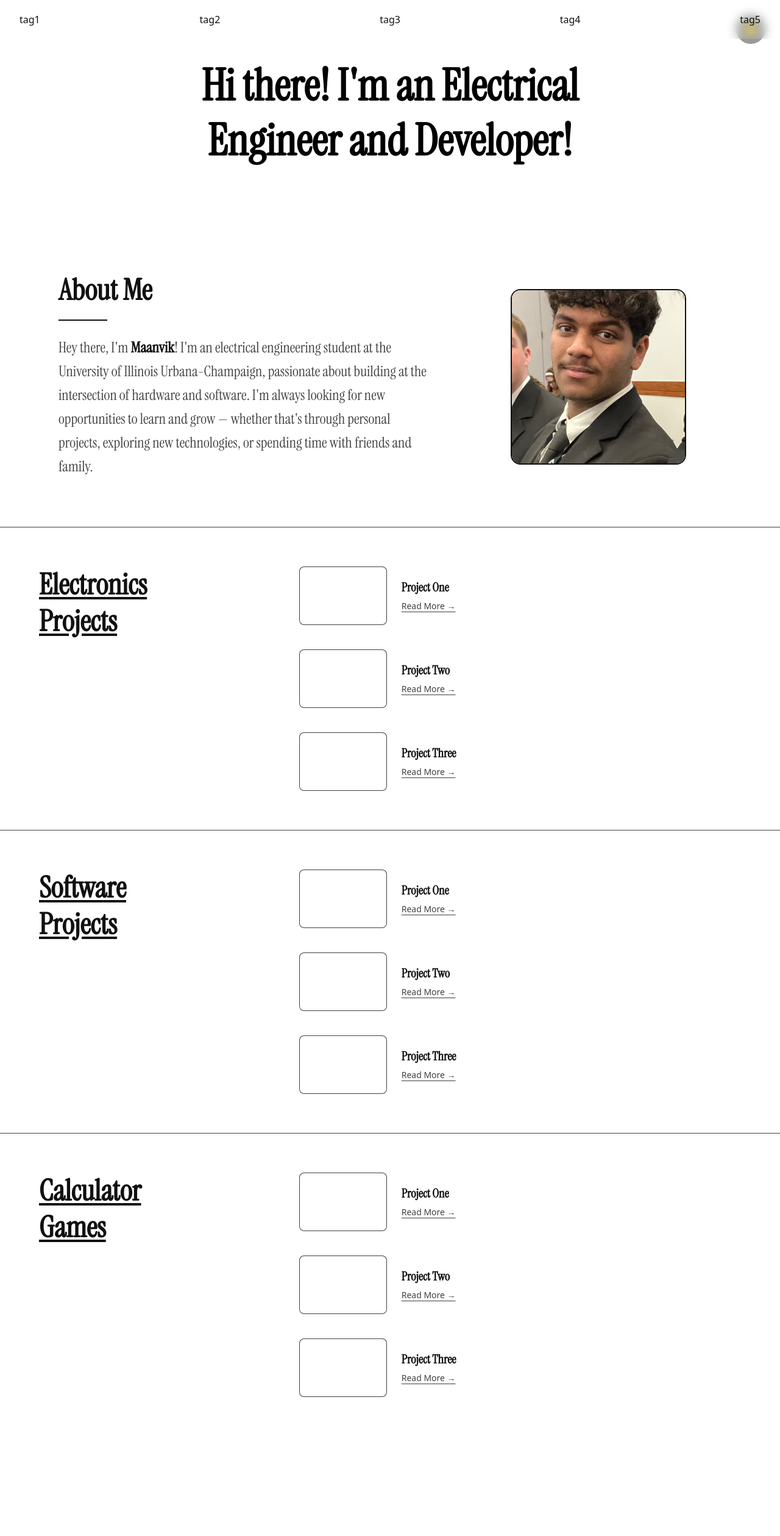
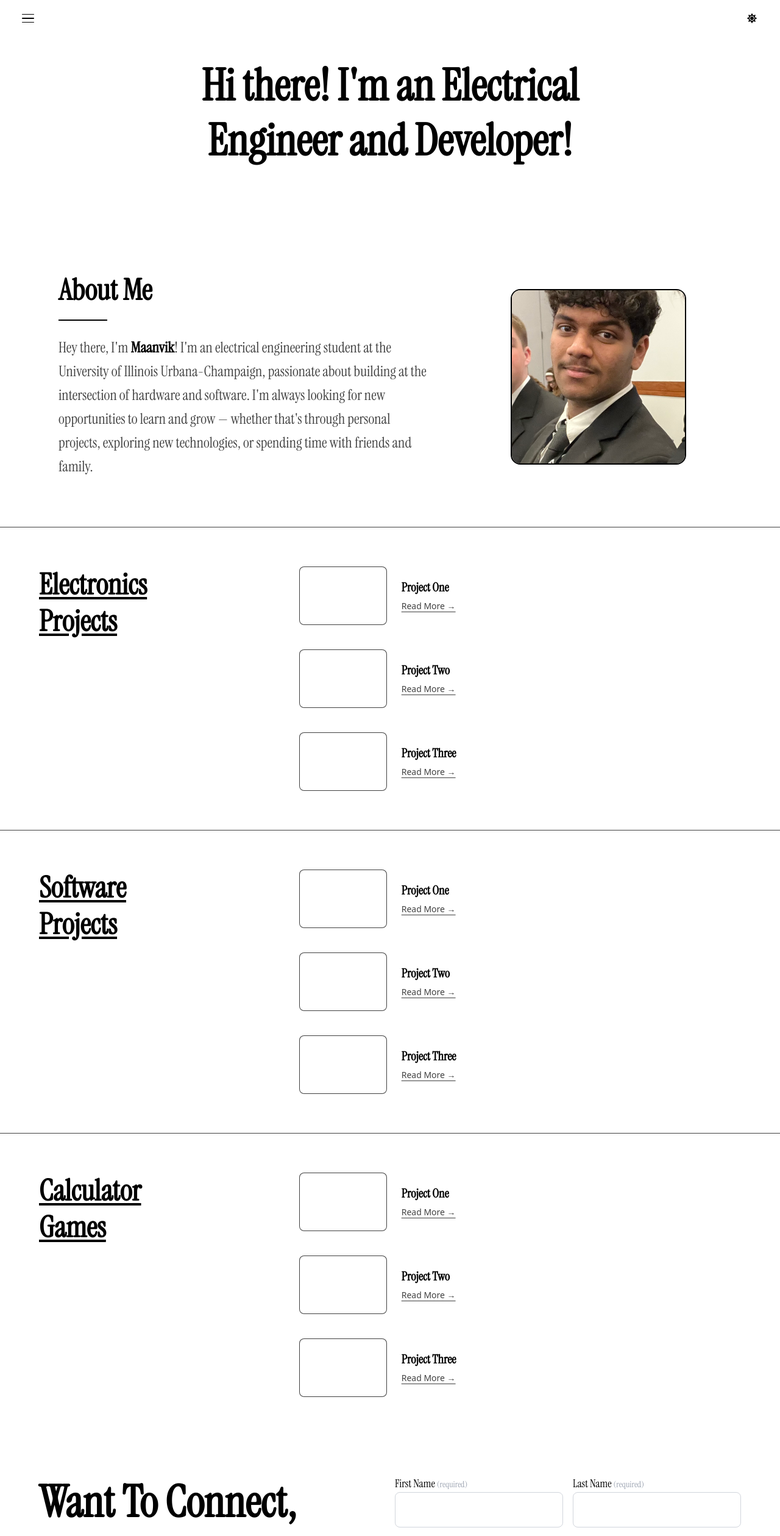
Before and after one commit to maanvikp20/portfolio, a Next.js app: page /portfolio in a window 1280 px wide. Shown: the top 2519 px of the page at 61% size. Before the commit the page ends 2355 px from the top, so only its background shows below. Built offline with nearby package versions, Linux system fonts and the light colour scheme.

Commit message:
added contacts and also darkmodetoggle

```diff
--- /dev/null
+++ b/components/Contact.jsx
@@ -0,0 +1,113 @@
+"use client";
+import { motion } from "framer-motion";
+
+export default function Contact() {
+  return (
+    <motion.section
+      className="px-8 md:px-16 py-16"
+      initial={{ opacity: 0, y: 40 }}
+      whileInView={{ opacity: 1, y: 0 }}
+      viewport={{ once: true, margin: "-100px" }}
+      transition={{ duration: 0.7, ease: "easeOut" }}
+    >
+      <div className="flex gap-4">
+        <div className="flex-1">
+          <h2
+            className="text-5xl md:text-7xl font-bold leading-tight transition-colors duration-300"
+            style={{
+              fontFamily: "var(--font-instrument-serif)",
+            }}
+          >
+            Want To Connect,
+            <br />
+            Get In Touch
+          </h2>
+        </div>
+
+        <form className="flex-1">
+          {/* First Row - FName, LName */}
+          <div className="flex gap-4 mb-4">
+            {/* First Name */}
+            <div className="flex-1 ">
+              <p
+                className="text-lg"
+                style={{ fontFamily: "var(--font-instrument-serif)" }}
+              >
+                First Name{" "}
+                <span className="text-gray-400 text-sm">(required)</span>
+              </p>
+              <input
+                type="text"
+                className="w-full p-4 border border-gray-300 rounded-lg"
+              />
+            </div>
+            {/* Last Name */}
+            <div className="flex-1">
+              <p
+                className="text-lg"
+                style={{ fontFamily: "var(--font-instrument-serif)" }}
+              >
+                Last Name{" "}
+                <span className="text-gray-400 text-sm">(required)</span>
+              </p>
+              <input
+                type="text"
+                className="w-full p-4 border border-gray-300 rounded-lg"
+              />
+            </div>
+          </div>
+
+          {/* Email Address */}
+          <div className="mb-4">
+            <p
+              className="text-lg"
+              style={{ fontFamily: "var(--font-instrument-serif)" }}
+            >
+              Email Address{" "}
+              <span className="text-gray-400 text-sm">(required)</span>
+            </p>
+            <input
+              type="email"
+              className="w-full p-4 border border-gray-300 rounded-lg"
+            />
+          </div>
+
+          {/* Subject */}
+          <div className="mb-4">
+            <p
+              className="text-lg"
+              style={{ fontFamily: "var(--font-instrument-serif)" }}
+            >
+              Subject <span className="text-gray-400 text-sm">(required)</span>
+            </p>
+            <input
+              type="text"
+              className="w-full p-4 border border-gray-300 rounded-lg"
+            />
+          </div>
+
+          {/* Message */}
+          <div>
+            <p
+              className="text-lg"
+              style={{ fontFamily: "var(--font-instrument-serif)" }}
+            >
+              Message <span className="text-gray-400 text-sm">(required)</span>
+            </p>
+            <textarea className="w-full h-32 p-4 border border-gray-300 rounded-lg" />
+          </div>
+
+          <button
+            type="submit"
+            className="mt-4 px-6 py-2 bg-black text-white rounded-lg"
+            style={{
+              fontFamily: "var(--font-instrument-serif)",
+            }}
+          >
+            Send Message
+          </button>
+        </form>
+      </div>
+    </motion.section>
+  );
+}
--- a/components/DarkModeToggle.jsx
+++ b/components/DarkModeToggle.jsx
@@ -8,16 +8,13 @@ export default function DarkModeToggle() {
 
   useEffect(() => {
     const saved = localStorage.getItem("theme");
-
     if (saved === "light") {
       document.documentElement.classList.remove("dark");
       setDark(false);
     } else {
-      // default to dark
       document.documentElement.classList.add("dark");
       setDark(true);
     }
-
     setMounted(true);
   }, []);
 
@@ -37,15 +34,24 @@ export default function DarkModeToggle() {
   return (
     <button
       onClick={toggleDark}
-      className="fixed top-6 right-6 z-50 w-12 h-12 rounded-full
-                 bg-white/20 dark:bg-black/40 backdrop-blur
+      className="w-11 h-11 z-[1100] rounded-[10px] bg-transparent
                  flex items-center justify-center
                  hover:scale-110 transition-all duration-300"
+      style={{
+        border: "1.5px solid rgba(var(--overlay-color), 0.25)",
+      }}
+      aria-label="Toggle dark mode"
     >
       {dark ? (
-        <FaSun className="text-yellow-300 w-5 h-5 transition-all duration-300" />
+        <FaSun
+          className="w-4 h-4 transition-all duration-300"
+          style={{ color: "var(--text-primary)" }}
+        />
       ) : (
-        <FaMoon className="text-white w-5 h-5 transition-all duration-300" />
+        <FaMoon
+          className="w-4 h-4 transition-all duration-300"
+          style={{ color: "var(--text-primary)" }}
+        />
       )}
     </button>
   );
--- a/components/Navbar.jsx
+++ b/components/Navbar.jsx
@@ -1,13 +1,162 @@
-import React from 'react'
+"use client";
+import { useState, useEffect } from "react";
+import { motion, AnimatePresence } from "framer-motion";
+import DarkModeToggle from "./DarkModeToggle";
+
+const navLinks = [
+  { label: "About Me", href: "#about" },
+  { label: "Electronics Projects", href: "/portfolio/electronics" },
+  { label: "Software Projects", href: "/portfolio/software" },
+  { label: "Contact", href: "#contact", dividerBefore: true },
+  { label: "Resume", href: "/resume" },
+];
 
 export default function Navbar() {
+  const [open, setOpen] = useState(false);
+  const [scrolled, setScrolled] = useState(false);
+
+  useEffect(() => {
+    const onScroll = () => setScrolled(window.scrollY > 20);
+    window.addEventListener("scroll", onScroll, { passive: true });
+    return () => window.removeEventListener("scroll", onScroll);
+  }, []);
+
+  const close = () => setOpen(false);
+
   return (
-    <div className = "w-full h-16 flex items-center justify-between px-8 bg-white/10 backdrop-blur fixed top-0 left-0 z-50">
-        <a>tag1</a>
-        <a>tag2</a>
-        <a>tag3</a>
-        <a>tag4</a>
-        <a>tag5</a>
-    </div>
-  )
+    <>
+      {/* ── Navbar bar ── */}
+      <nav
+        className="fixed top-0 left-0 w-full h-[60px] z-[1000] flex items-center justify-between px-6 transition-all duration-300"
+        style={{
+          background: scrolled
+            ? "rgba(var(--overlay-color), 0.08)"
+            : "transparent",
+          backdropFilter: scrolled ? "blur(14px)" : "none",
+          boxShadow: scrolled
+            ? "0 1px 0 rgba(var(--overlay-color), 0.08)"
+            : "none",
+        }}
+      >
+        {/* Hamburger button */}
+        <button
+          onClick={() => setOpen((v) => !v)}
+          aria-label="Toggle menu"
+          aria-expanded={open}
+          className="w-11 h-11 flex flex-col items-center justify-center gap-[5px] rounded-[10px] bg-transparent cursor-pointer p-0 transition-all duration-200 z-[1100]"
+          style={{
+            border: "1.5px solid",
+            borderColor: open
+              ? "var(--text-primary)"
+              : "rgba(var(--overlay-color), 0.25)",
+          }}
+        >
+          <motion.span
+            className="block w-5 rounded-sm origin-center"
+            style={{ height: "1.5px", backgroundColor: "var(--text-primary)" }}
+            animate={open ? { y: 6.5, rotate: 45 } : { y: 0, rotate: 0 }}
+            transition={{ duration: 0.3, ease: [0.68, -0.55, 0.27, 1.55] }}
+          />
+          <motion.span
+            className="block w-5 rounded-sm origin-center"
+            style={{ height: "1.5px", backgroundColor: "var(--text-primary)" }}
+            animate={open ? { opacity: 0, scaleX: 0 } : { opacity: 1, scaleX: 1 }}
+            transition={{ duration: 0.3 }}
+          />
+          <motion.span
+            className="block w-5 rounded-sm origin-center"
+            style={{ height: "1.5px", backgroundColor: "var(--text-primary)" }}
+            animate={open ? { y: -6.5, rotate: -45 } : { y: 0, rotate: 0 }}
+            transition={{ duration: 0.3, ease: [0.68, -0.55, 0.27, 1.55] }}
+          />
+        </button>
+
+        <DarkModeToggle />
+      </nav>
+
+      {/* ── Backdrop ── */}
+      <AnimatePresence>
+        {open && (
+          <motion.div
+            className="fixed inset-0 z-[998]"
+            initial={{ opacity: 0 }}
+            animate={{ opacity: 1 }}
+            exit={{ opacity: 0 }}
+            onClick={close}
+            aria-hidden="true"
+          />
+        )}
+      </AnimatePresence>
+
+      {/* ── Dropdown menu ── */}
+      <AnimatePresence>
+        {open && (
+          <motion.div
+            className="fixed top-[60px] left-0 w-[260px] z-[999] pb-4 pt-2 rounded-br-2xl"
+            style={{
+              background: "rgba(var(--overlay-color), 0.06)",
+              backdropFilter: "blur(20px)",
+              border: "1px solid rgba(var(--overlay-color), 0.12)",
+              borderTop: "none",
+              boxShadow: "4px 8px 32px rgba(var(--overlay-color), 0.10)",
+            }}
+            initial={{ opacity: 0, y: -8, scaleY: 0.96 }}
+            animate={{ opacity: 1, y: 0, scaleY: 1 }}
+            exit={{ opacity: 0, y: -8, scaleY: 0.96 }}
+            transition={{ duration: 0.25, ease: [0.22, 1, 0.36, 1] }}
+            style={{
+              background: "rgba(var(--overlay-color), 0.06)",
+              backdropFilter: "blur(20px)",
+              border: "1px solid rgba(var(--overlay-color), 0.12)",
+              borderTop: "none",
+              boxShadow: "4px 8px 32px rgba(var(--overlay-color), 0.10)",
+              transformOrigin: "top left",
+            }}
+            role="menu"
+          >
+            {/* Label */}
+            <p
+              className="px-[22px] pt-[10px] pb-1 text-[9px] tracking-[0.18em] uppercase font-mono"
+              style={{ color: "rgba(var(--overlay-color), 0.35)" }}
+            >
+              Navigate
+            </p>
+
+            {navLinks.map((link, i) => (
+              <div key={link.label}>
+                {link.dividerBefore && (
+                  <div
+                    className="h-px mx-5 my-2"
+                    style={{
+                      backgroundColor: "rgba(var(--overlay-color), 0.12)",
+                    }}
+                  />
+                )}
+                <motion.a
+                  href={link.href}
+                  className="flex items-center px-[22px] py-[11px] text-[15px] font-bold no-underline transition-all duration-150 cursor-pointer"
+                  style={{
+                    fontFamily: "var(--font-instrument-serif)",
+                    color: "var(--text-secondary)",
+                    borderLeft: "2px solid transparent",
+                  }}
+                  initial={{ opacity: 0, x: -10 }}
+                  animate={{ opacity: 1, x: 0 }}
+                  transition={{ duration: 0.25, delay: 0.04 + i * 0.04 }}
+                  whileHover={{
+                    color: "var(--text-primary)",
+                    paddingLeft: "28px",
+                    borderLeftColor: "var(--text-primary)",
+                  }}
+                  onClick={close}
+                >
+                  {link.label}
+                </motion.a>
+              </div>
+            ))}
+          </motion.div>
+        )}
+      </AnimatePresence>
+    </>
+  );
 }
--- a/src/app/globals.css
+++ b/src/app/globals.css
@@ -5,14 +5,14 @@
 :root {
   --overlay-opacity: 0.5;
   --overlay-color: 0, 0, 0;
-  --text-primary: #000000;
-  --text-secondary: rgba(0, 0, 0, 0.75);
+  --text-primary: #ffffff;
+  --text-secondary: rgba(255, 255, 255, 0.75);
 }
 
 .dark {
   --overlay-opacity: 0.3;
   --overlay-color: 255, 255, 255;
-  --text-primary: #111111;
+  --text-primary: #000000;
   --text-secondary: rgba(0, 0, 0, 0.75);
 }
 
--- a/src/app/layout.jsx
+++ b/src/app/layout.jsx
@@ -16,7 +16,6 @@ export default function RootLayout({ children }) {
         <title>Maanvik Poddar</title>
       </head>
       <body>
-        <DarkModeToggle />
         {children}
       </body>
     </html>
--- a/src/app/page.jsx
+++ b/src/app/page.jsx
@@ -1,5 +1,6 @@
 import { FaYoutube, FaInstagram } from "react-icons/fa";
 import { FaXTwitter } from "react-icons/fa6";
+import DarkModeToggle from "../../components/DarkModeToggle"
 
 export default function Page() {
   return (
@@ -14,13 +15,17 @@ export default function Page() {
           loop
           playsInline
         />
-
         <div
           className="absolute inset-0 transition-all duration-500"
           style={{
             backgroundColor: `rgba(var(--overlay-color), var(--overlay-opacity))`,
           }}
         />
+      </div>
+
+      {/* Dark mode toggle — top right */}
+      <div className="fixed top-4 right-6 z-50">
+        <DarkModeToggle />
       </div>
 
       {/* Hero Text */}
@@ -61,27 +66,25 @@ export default function Page() {
             className="w-10 h-10 rounded-full bg-white/20 backdrop-blur flex items-center justify-center hover:bg-white/40 transition"
           >
             <FaInstagram
-              className="w-5 h-5 text-white"
+              className="w-5 h-5"
               style={{ color: "var(--text-primary)" }}
             />
           </a>
-
           <a
             href="#"
             className="w-10 h-10 rounded-full bg-white/20 backdrop-blur flex items-center justify-center hover:bg-white/40 transition"
           >
             <FaXTwitter
-              className="w-5 h-5 text-white"
+              className="w-5 h-5"
               style={{ color: "var(--text-primary)" }}
             />
           </a>
-
           <a
             href="#"
             className="w-10 h-10 rounded-full bg-white/20 backdrop-blur flex items-center justify-center hover:bg-white/40 transition"
           >
             <FaYoutube
-              className="w-5 h-5 text-white"
+              className="w-5 h-5"
               style={{ color: "var(--text-primary)" }}
             />
           </a>
--- a/src/app/portfolio/page.jsx
+++ b/src/app/portfolio/page.jsx
@@ -1,6 +1,7 @@
 "use client";
 import { motion } from "framer-motion";
-import Navbar from "../../../components/Navbar"
+import Navbar from "../../../components/Navbar";
+import Contact from "../../../components/Contact"
 
 export default function page() {
   return (
@@ -287,9 +288,12 @@ export default function page() {
         </div>
       </section>
 
+      {/* Resume and Experiences */}
+
       {/* Skills */}
 
       {/* Contact */}
+      {<Contact />}
     </main>
   );
 }
```
Also changed, not shown: 1 other file (tests, documents, lock files or other folders).
